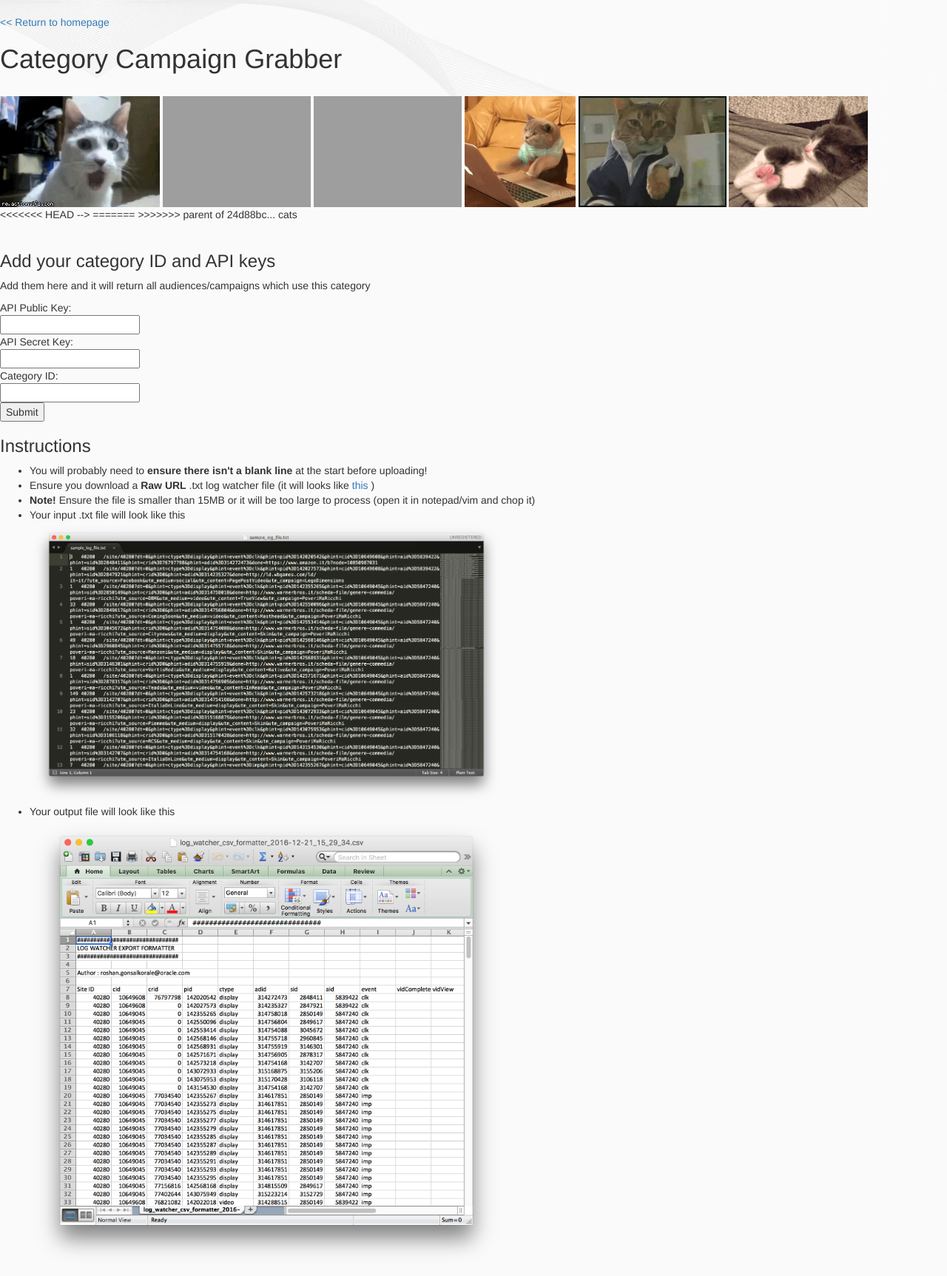
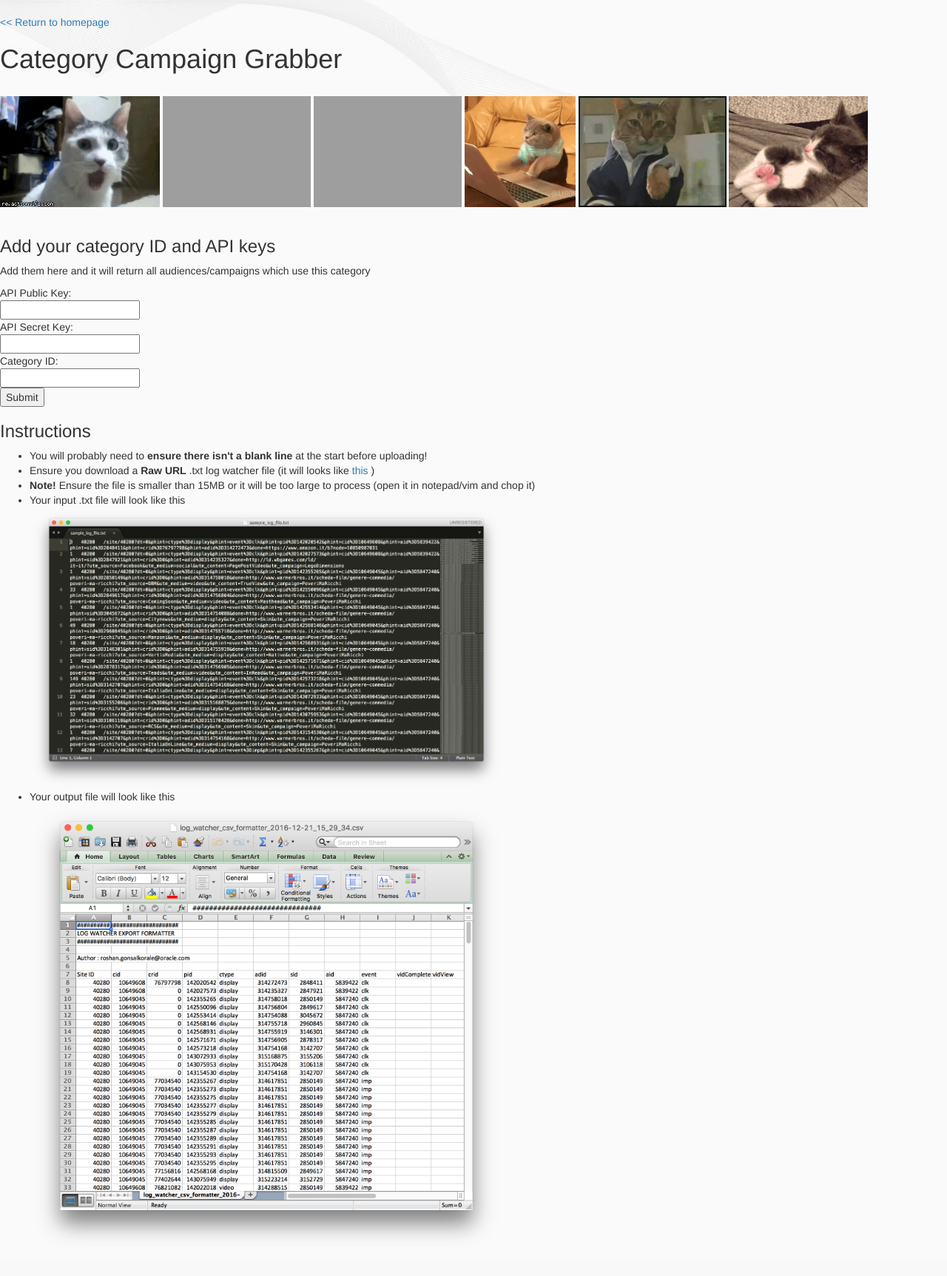
Before and after one commit to bluekaisec/bluekai_services_box, a Flask app: page /category_campaign_grabber in a window 1280 px wide. Shown: the whole page at 74% size. After the commit the page ends 1671 px from the top, so only its background shows below. Run offline with Flask 2, Linux system fonts and the light colour scheme; parts of the project's set-up code (start-up, migrations or seed data) failed here and were passed over; some libraries are stand-ins or nearby versions; grey boxes are pictures that could not be loaded.

Commit message:
try to fix
-

```diff
--- a/main.py
+++ b/main.py
@@ -21,7 +21,6 @@ import os
 import io
 
 app = Flask(__name__)
-
 
 print '\n### LOGGING : Flask started ###\n'
 
@@ -98,7 +97,6 @@ def category_campaign_grabber_details():
 
 # CATEGORY AUDIENCE/CAMAPAIGN GRABBER : END
 
-
 @app.errorhandler(500)
 
 def server_error(e):
--- a/templates/category_campaign_grabber.html
+++ b/templates/category_campaign_grabber.html
@@ -46,10 +46,6 @@ height="0" width="0" style="display:none;visibility:hidden"></iframe></noscript>
         <img height="150" src="static/images/you_rang_cat.gif">
         <img height="150" src="static/images/lame_cat.gif">
       </div>
-<<<<<<< HEAD
-      -->
-=======
->>>>>>> parent of 24d88bc... cats
 
         <div id="Upload">
           <br>
```
